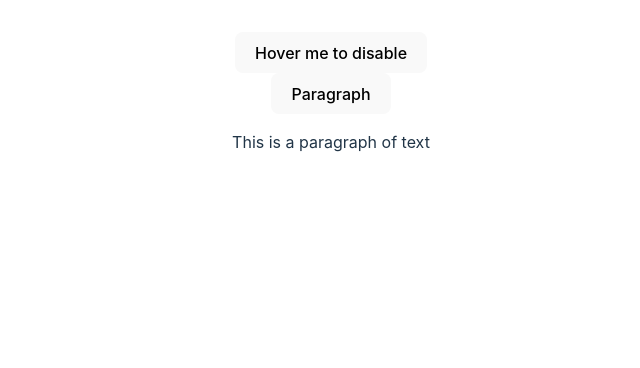
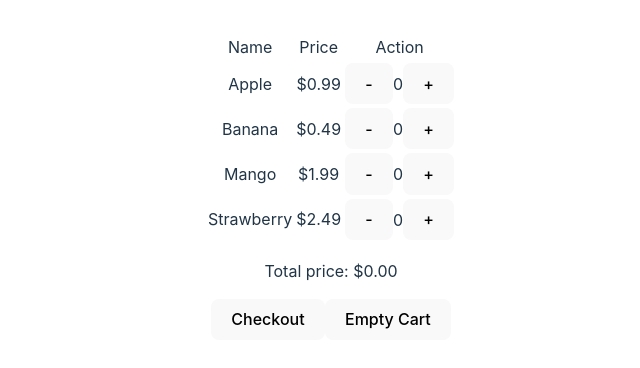
Before and after one commit to felixchen3674/react04292024, a React (Vite) app in the folder homework/react_homework/: page / in a window 1280 px wide. Shown: the top 368 px of the page, without its empty margins (309-949 px from the left). Built offline with nearby package versions, Linux system fonts and the light colour scheme.

Commit message:
update small issue

```diff
--- a/homework/react_homework/src/App.tsx
+++ b/homework/react_homework/src/App.tsx
@@ -12,12 +12,12 @@ function App() {
   return (
     <>
       {/* <Day11Play /> */}
-      <Day11/>
+      {/* <Day11/> */}
       {/* <Day12Play /> */}
       {/* <Day13Play/> */}
       {/* <TicTacToe/> */}
       {/* <SelectAllForm/> */}
-      {/* <ShoppingCart/> */}
+      <ShoppingCart/>
       {/* <TicTacToe/> */}
     </>
   );
--- a/homework/react_homework/src/day14_practice/ShoppingCart/index.tsx
+++ b/homework/react_homework/src/day14_practice/ShoppingCart/index.tsx
@@ -40,6 +40,13 @@ export default function ShoppingCart() {
     }))
   }
 
+  const handleEmptyCart = () => {
+    setShoppingList(shoppingList.map(shoppingItem => {
+      shoppingItem.action = 0;
+      return shoppingItem;
+    }))
+  }
+
   return <div>
     <table>
       <thead>
@@ -59,5 +66,7 @@ export default function ShoppingCart() {
       </tbody>
     </table>
     <p>Total price: ${totalPrice}</p>
+    <button>Checkout</button>
+    <button onClick={handleEmptyCart}>Empty Cart</button>
   </div>
 }
```
